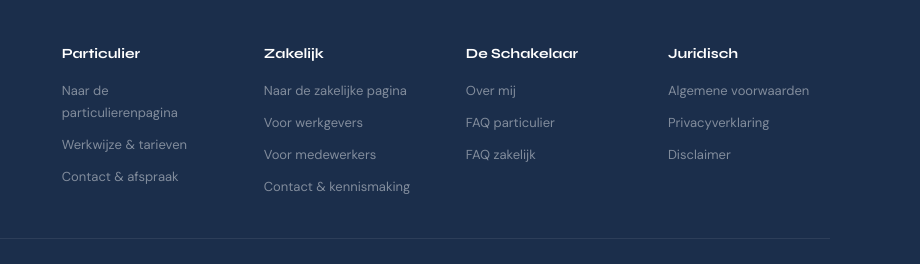
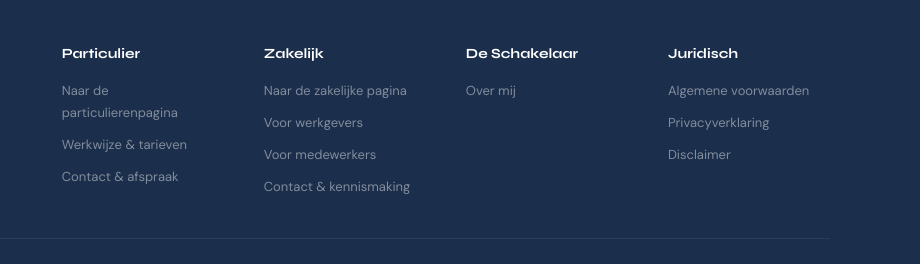
Before and after one commit to schaekentuur-bit/deschakelaar-site, a plain HTML site: page index.html in a window 1280 px wide. Shown: the part 1016-1280 px from the top of the page, 360-1280 px from the left. Drawn offline with Linux system fonts and the light colour scheme.

Commit message:
Remove FAQ particulier and FAQ zakelijk from footer - keep only Over mij

```diff
--- a/index.html
+++ b/index.html
@@ -1228,8 +1228,6 @@ const FOOTER_HTML = `
       <h4>De Schakelaar</h4>
       <ul>
         <li onclick="openOverMij()" style="cursor:pointer;">Over mij</li>
-        <li onclick="setAudAndScroll('particulier','part-faq')">FAQ particulier</li>
-        <li onclick="setAudAndScroll('zakelijk','zak-faq')">FAQ zakelijk</li>
       </ul>
     </div>
     <div class="footer-col">
```
